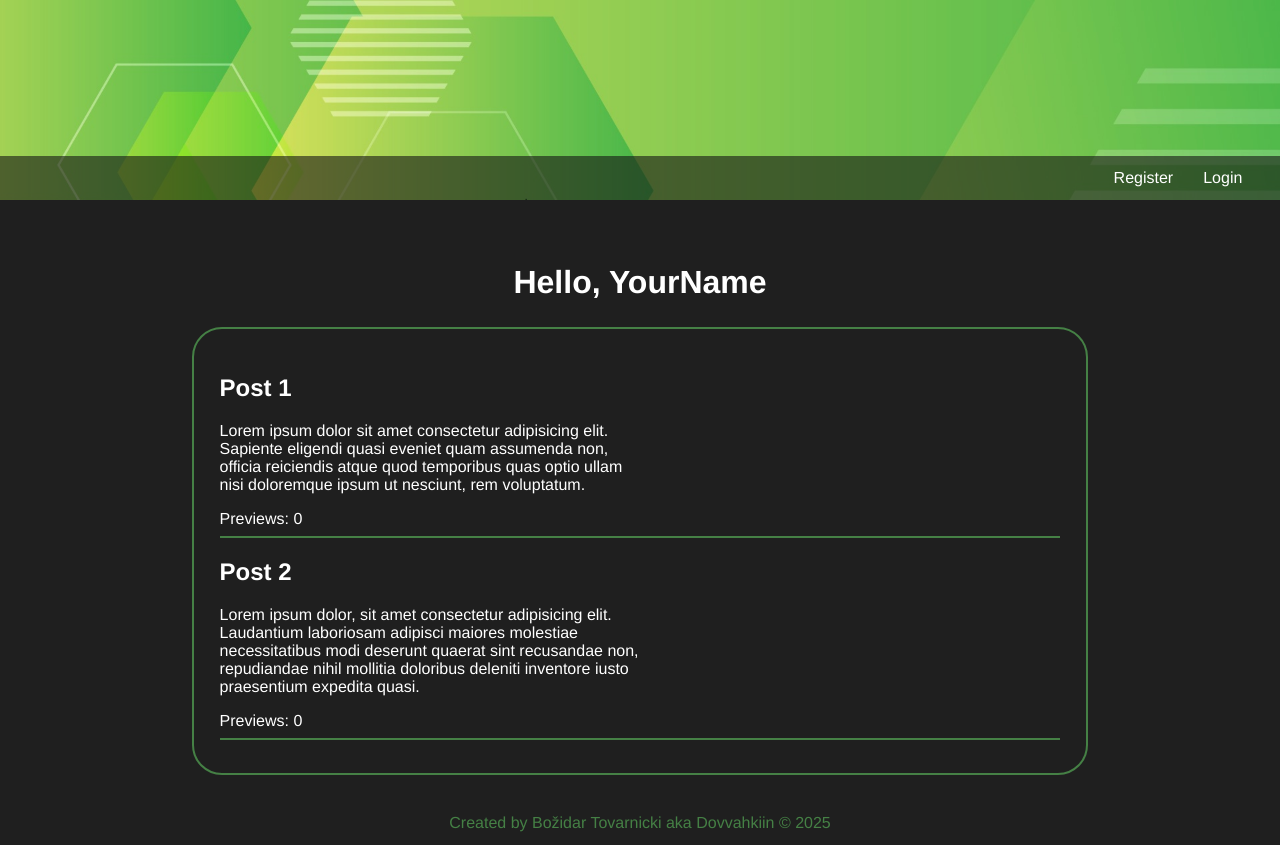
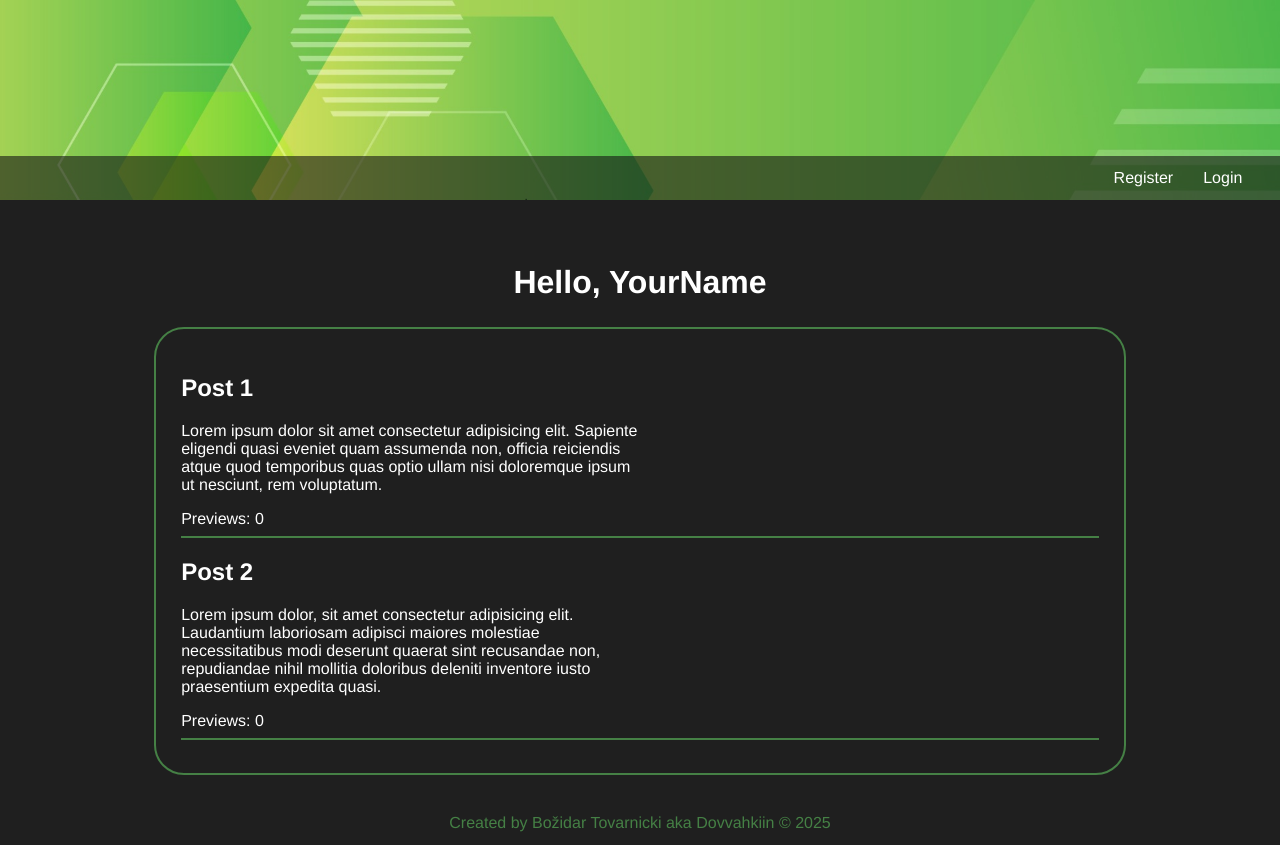
Before and after one commit to Dovvahkiin/ConferenceRecordApp, a React (Vite) app in the folder client/: page / in a window 1280 px wide. Built offline with nearby package versions, Linux system fonts and the light colour scheme.

Commit message:
Fixed some styling

```diff
--- a/client/src/pages/Register.jsx
+++ b/client/src/pages/Register.jsx
@@ -35,7 +35,7 @@ function Register() {
           />
         </div>
         <div className="inputField reg inputs">
-          <label htmlFor="password">Enter password Again: </label>
+          <label htmlFor="password">Confirm Password: </label>
           <input
             type="password"
             name="passwordAgain"
--- a/client/src/styles/general.css
+++ b/client/src/styles/general.css
@@ -19,7 +19,7 @@ footer {
 }
 
 .mainFormat {
-  margin: 2% 15%;
+  margin: 2% 12%;
   border: 2px solid var(--mainGreen);
   padding: 2%;
   border-radius: 30px 30px;
@@ -123,7 +123,7 @@ label {
 }
 
 .inputField.reg {
-  gap: 10%;
+  gap: 5%;
 }
 .inputField.reg input {
   margin-right: 7%;
```
Also changed, not shown: 1 other file (tests, documents, lock files or other folders).
